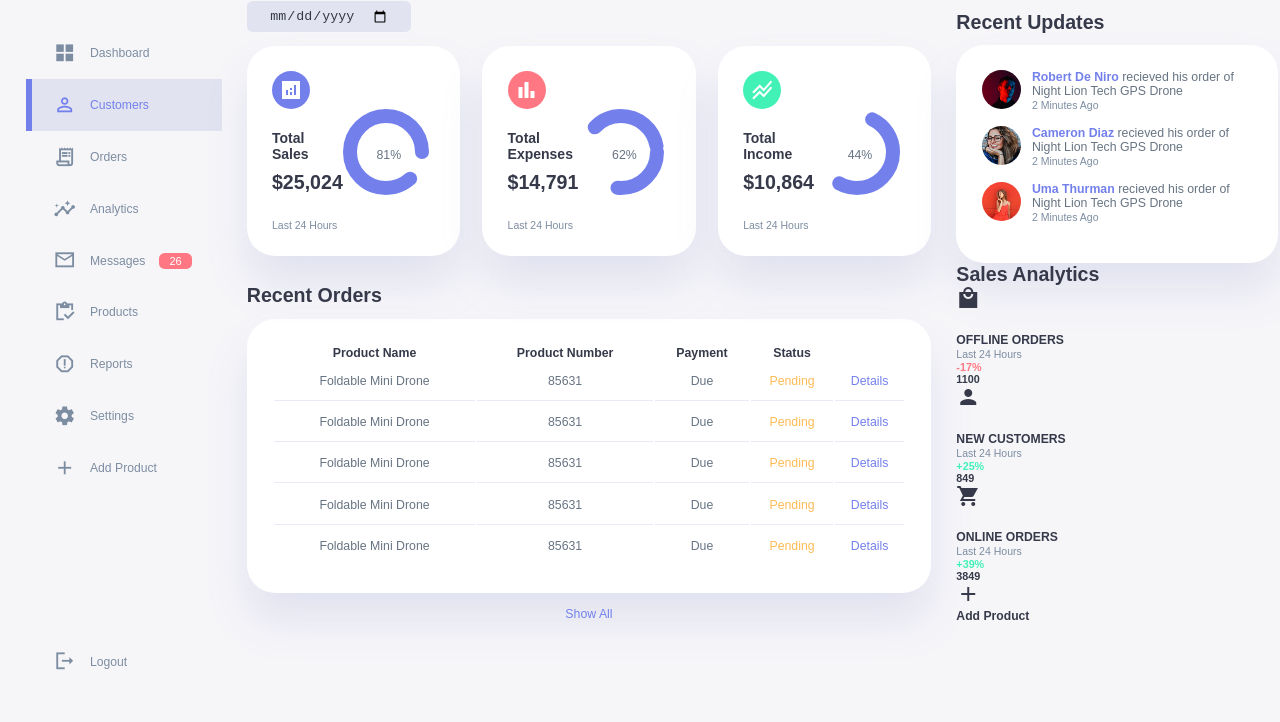
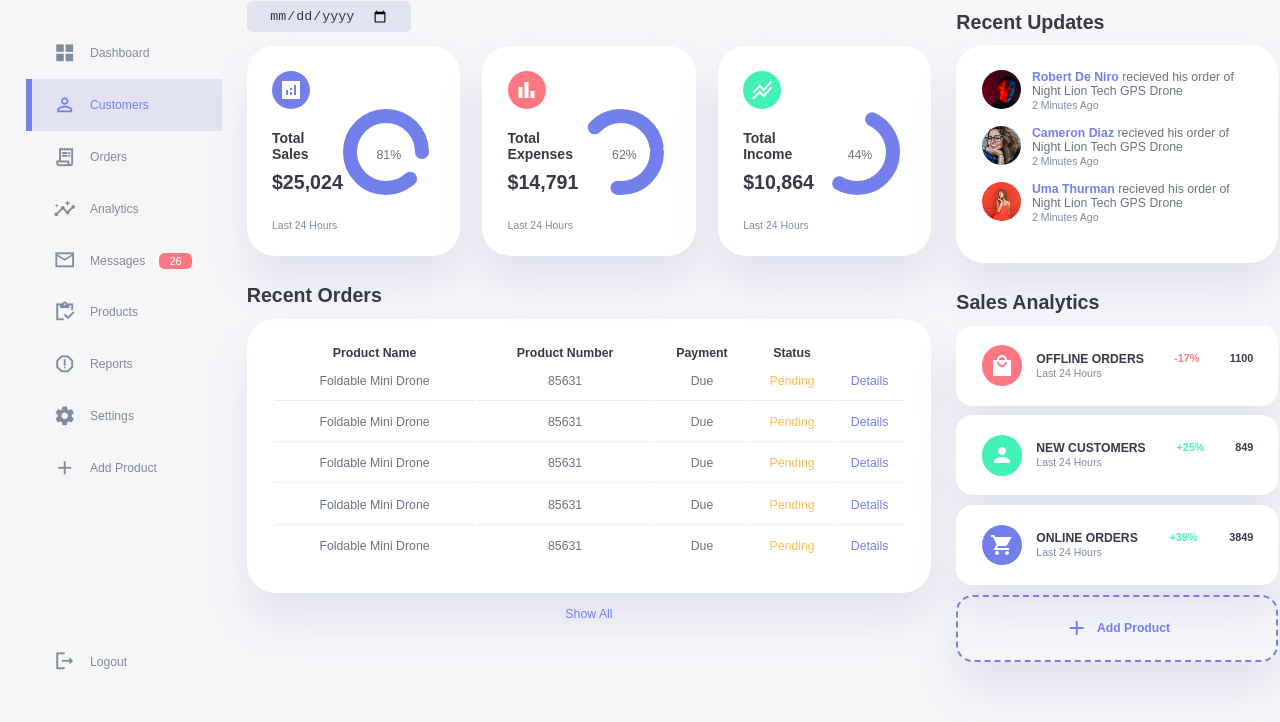
Before and after one commit to Pidge2003/Ecommerce-Dashboard, a plain HTML site: page index.html in a window 1280 px wide. Shown: the part 62-784 px from the top of the page. Drawn offline with Linux system fonts and the light colour scheme; a web font is replaced by a local one.

Commit message:
Styling for Sales analytics

```diff
--- a/style.css
+++ b/style.css
@@ -462,3 +462,68 @@ main .recent-orders a{
     gap: 1rem;
     margin-bottom: 1rem;
 }
+
+/* Sales Analytics */
+
+ .right .sales-analytics h2{
+    margin-bottom: 0.8rem;
+ }
+
+ .right .sales-analytics{
+    margin-top: 2rem;
+ }
+
+ .right .sales-analytics .item{
+    background: var(--color-white);
+    display: flex;
+    align-items: center;
+    gap: 1rem;
+    margin-bottom: 0.7rem;
+    padding: 1.4rem var(--card-padding);
+    border-radius: var(--border-radius-3);
+    box-shadow: var(--box-shadow);
+    transition: all 0.3s ease;
+ }
+
+ .right .sales-analytics .item:hover{
+    box-shadow: none;
+ }
+
+ .right .sales-analytics .item .right{
+    display: flex;
+    justify-content: space-between;
+    align-items: start;
+    margin: 0;
+    width: 100%;
+ }
+
+ .right .sales-analytics .item .icon{
+    padding: 0.6rem;
+    color: var(--color-white);
+    border-radius: 50%;
+    background: var(--color-primary);
+    display: flex;
+ }
+
+ .right .sales-analytics .item.offline .icon{
+    background: var(--color-danger);
+ }
+
+ .right .sales-analytics .item.customers .icon{
+    background: var(--color-success);
+ }
+
+ .right .sales-analytics .add-product{
+    background: transparent;
+    border: 2px dashed var(--color-primary);
+    color: var(--color-primary);
+    display: flex;
+    align-items: center;
+    justify-content: center;
+ }
+
+ .right .sales-analytics .add-product div{
+    display: flex;
+    align-items: center;
+    gap: 0.6rem;
+ }
```
